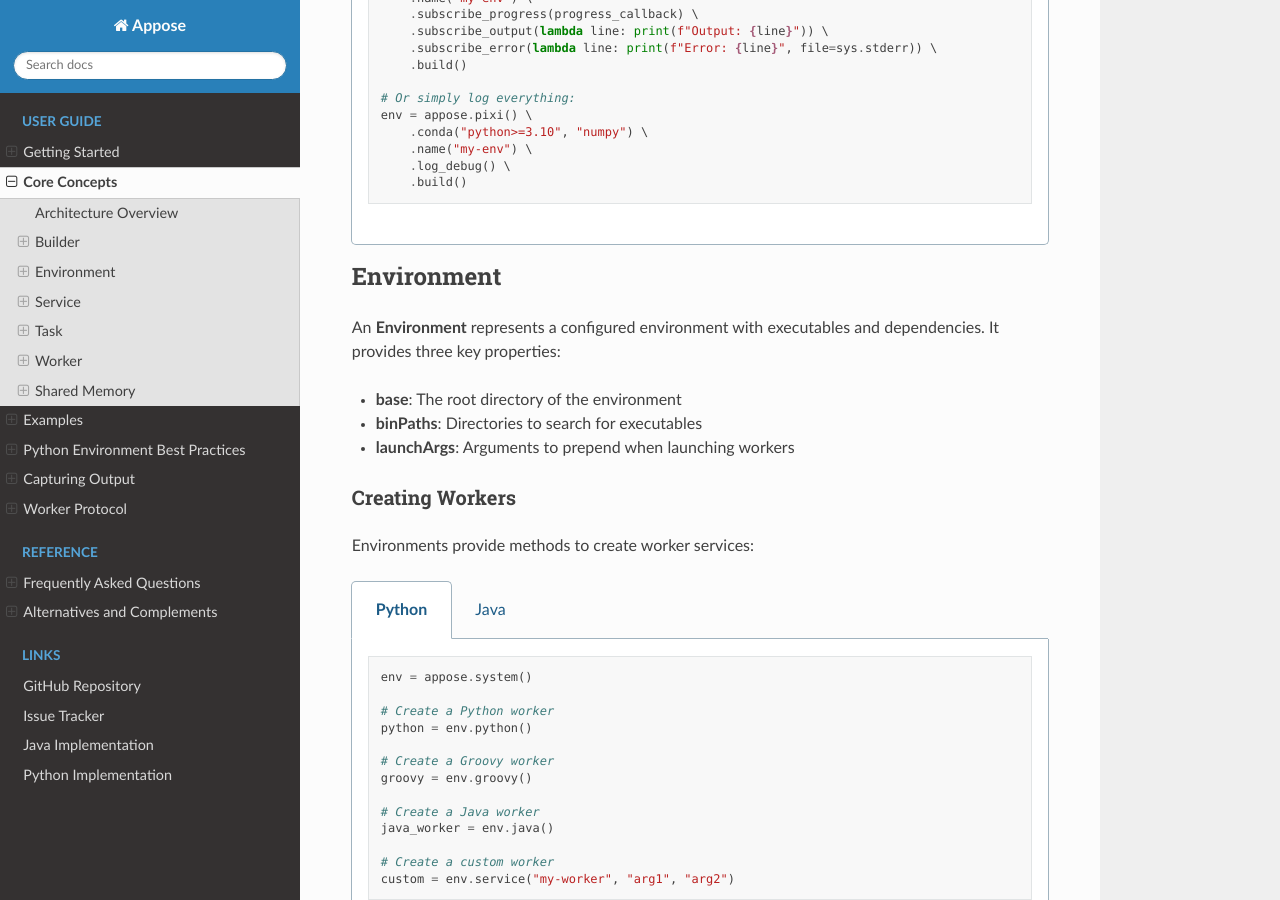
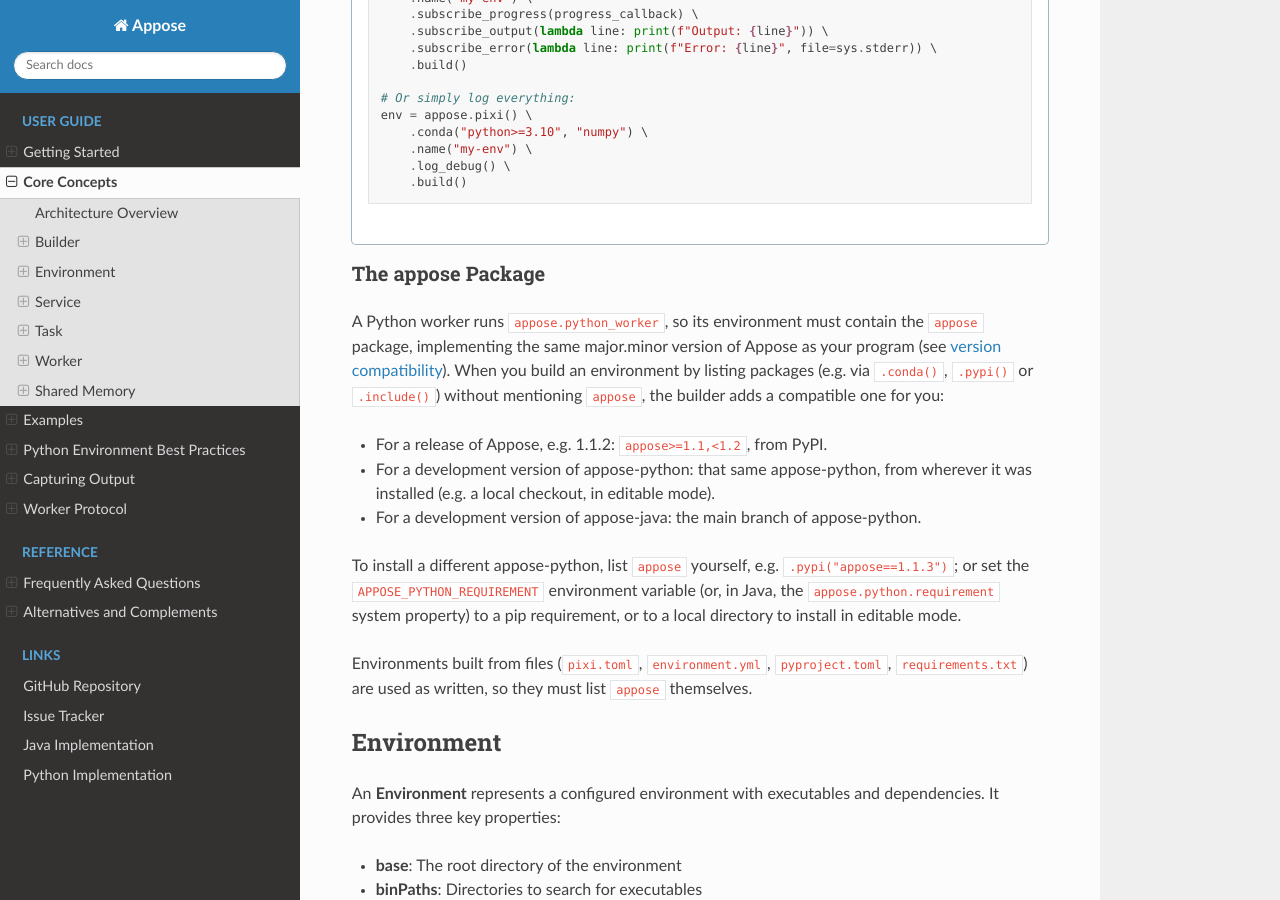
Before and after one commit to apposed/appose, a Sphinx documentation site: the page built from docs/core-concepts.rst, in a window 1280 px wide and 900 px high, scrolled down 2240 px. Built offline with Sphinx 7.4.7 and the Read the Docs theme 3.1.0, drawn with Linux system fonts in a browser that asks for light colours.

Commit message:
Document how builders install a compatible appose
Builders now add an appose matching the program's major.minor version
when building from a package list without one, overridable via
APPOSE_PYTHON_REQUIREMENT. Environment files are used as written, so
the pixi.toml examples now list appose, and the deep learning example
no longer lists it, since an explicit unpinned appose would override
the compatible one. Also describe how cross-repository changes are
tested together, via same-named branches.

Co-Authored-By: Claude Opus 5.5 <noreply@anthropic.com>

```diff
--- a/docs/core-concepts.rst
+++ b/docs/core-concepts.rst
@@ -173,6 +173,33 @@ All builders support monitoring build progress:
              .name("my-env")
              .logDebug()
              .build();
+
+.. _appose-package:
+
+The appose Package
+^^^^^^^^^^^^^^^^^^
+
+A Python worker runs ``appose.python_worker``, so its environment must contain
+the ``appose`` package, implementing the same major.minor version of Appose as
+your program (see :ref:`version compatibility <version-compatibility>`). When
+you build an environment by listing packages (e.g. via ``.conda()``,
+``.pypi()`` or ``.include()``) without mentioning ``appose``, the builder adds a
+compatible one for you:
+
+* For a release of Appose, e.g. 1.1.2: ``appose>=1.1,<1.2``, from PyPI.
+* For a development version of appose-python: that same appose-python, from
+  wherever it was installed (e.g. a local checkout, in editable mode).
+* For a development version of appose-java: the main branch of appose-python.
+
+To install a different appose-python, list ``appose`` yourself, e.g.
+``.pypi("appose==1.1.3")``; or set the ``APPOSE_PYTHON_REQUIREMENT``
+environment variable (or, in Java, the ``appose.python.requirement`` system
+property) to a pip requirement, or to a local directory to install in editable
+mode.
+
+Environments built from files (``pixi.toml``, ``environment.yml``,
+``pyproject.toml``, ``requirements.txt``) are used as written, so they must
+list ``appose`` themselves.
 
 Environment
 -----------
--- a/docs/examples.rst
+++ b/docs/examples.rst
@@ -740,7 +740,7 @@ Then, register the library with the service, and use it from tasks:
                  // Build environment with PyTorch
                  Environment env = Appose.pixi()
                      .conda("python>=3.10")
-                     .pypi("appose", "torch", "torchvision")
+                     .pypi("torch", "torchvision")
                      .name("pytorch-env")
                      .build();
 
@@ -772,7 +772,7 @@ Then, register the library with the service, and use it from tasks:
          # Build environment with your ML framework
          env = appose.pixi() \
              .conda("python>=3.10") \
-             .pypi("appose", "torch", "torchvision") \
+             .pypi("torch", "torchvision") \
              .name("pytorch-env") \
              .build()
 
--- a/docs/worker-protocol.rst
+++ b/docs/worker-protocol.rst
@@ -34,6 +34,8 @@ send a ``FAILURE`` response for that task, since the service is waiting for it.
 The service shuts the worker down gracefully by closing the worker's stdin.
 The worker must then finish its pending tasks and exit. The service may
 also kill the worker at any time, along with its descendant processes.
+
+.. _version-compatibility:
 
 Version Compatibility
 ---------------------
```
Also changed, not shown: CONTRIBUTING.md (+7 -0 lines), docs/python-environments.rst (+7 -0 lines).
